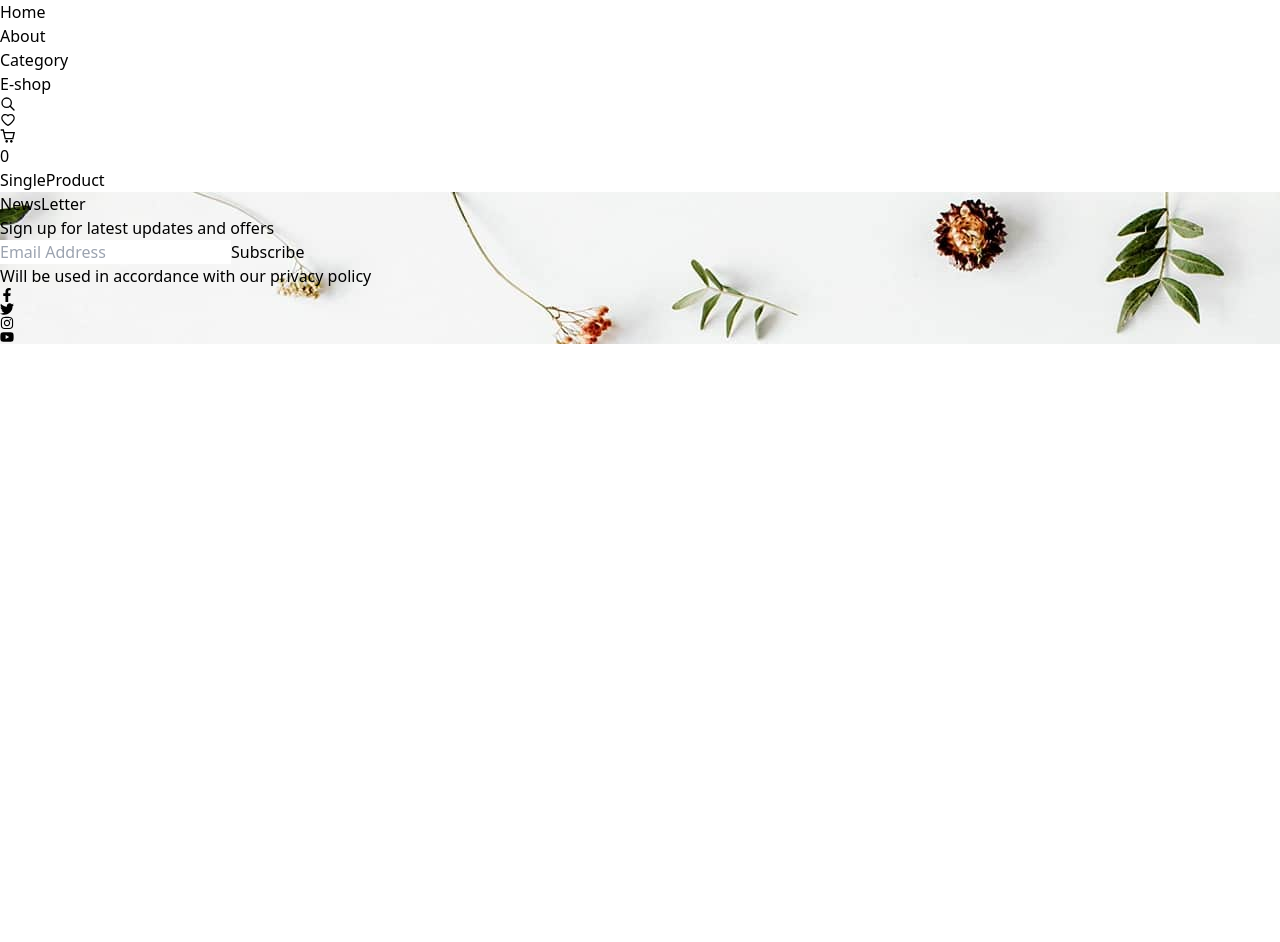
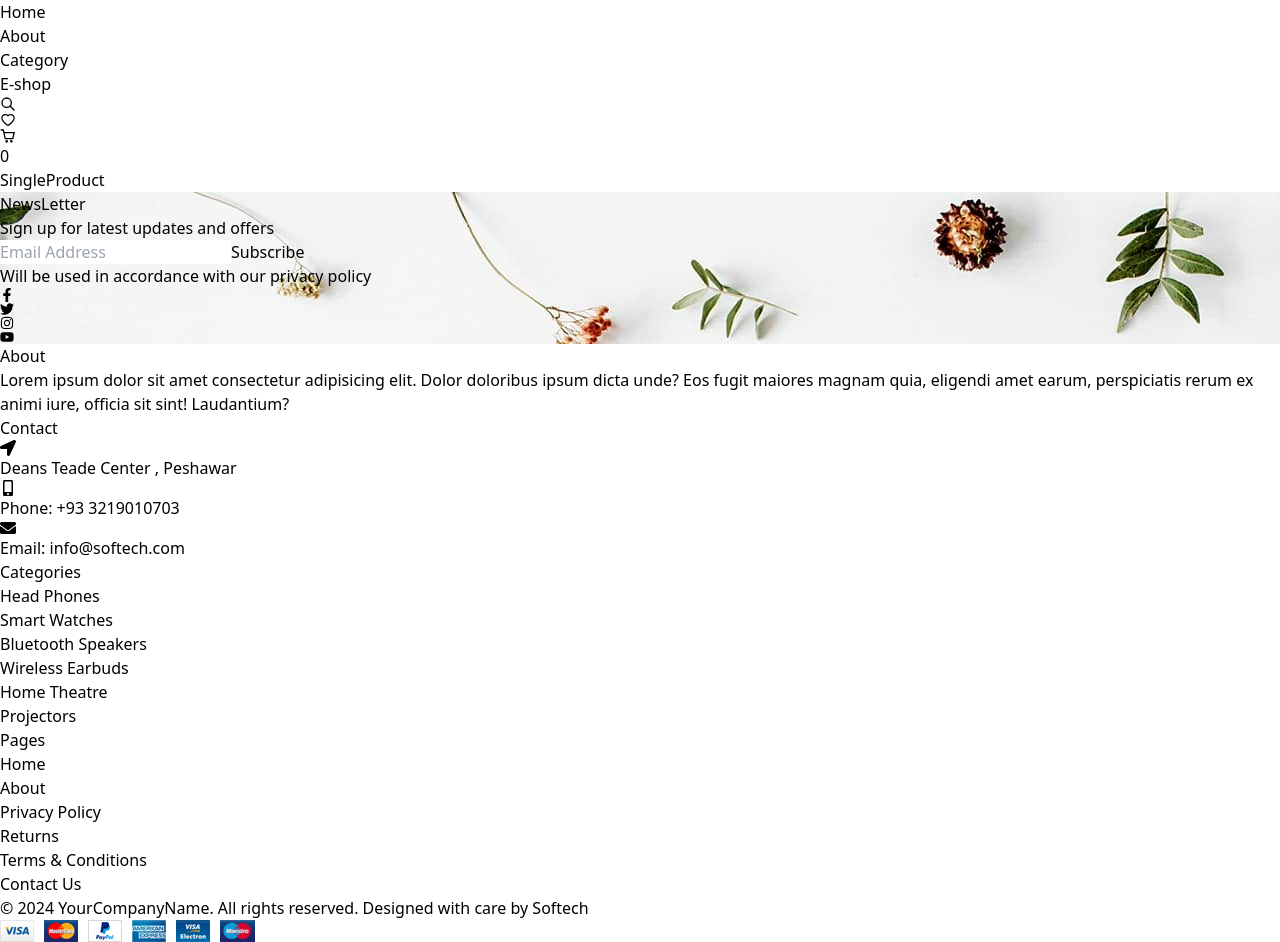
Before and after one commit to Majid-89/E-shop-ReactJS, a React (Vite) app in the folder client/: page /product/1 in a window 1280 px wide. Before the commit the page ends 800 px from the top, so only its background shows below. Built offline with nearby package versions, Linux system fonts and the light colour scheme.

Commit message:
Footer Section Completed

```diff
--- a/client/src/components/Footer/Footer.jsx
+++ b/client/src/components/Footer/Footer.jsx
@@ -1,12 +1,67 @@
 import React from 'react'
 import Newsletter from './Newsletter/Newsletter'
+import { FaLocationArrow, FaMobileAlt, FaEnvelope } from 'react-icons/fa'
+import Payment from "../../assets/payments.png"
 
 const Footer = () => {
     return (
         <div>
             < Newsletter />
 
-        </div>
+            {/* main footer */}
+
+            <footer className='w-full'>
+                <div className="max-w-[1200px] mx-auto grid grid-cols-2 sm:grid-cols-3 md:grid-cols-5 lg:grid-cols-6 gap-10 py-10 px-3 md:px-12">
+                    <div className="col-span-2">
+                        <h2 className='text-[20px] font-medium text-black mb-5'>About</h2>
+                        <p className='text-[rgba(0,0,0,0.5)] text-[14px] '>Lorem ipsum dolor sit amet consectetur adipisicing elit. Dolor doloribus ipsum dicta unde? Eos fugit maiores magnam quia, eligendi amet earum, perspiciatis rerum ex animi iure, officia sit sint! Laudantium?</p>
+                    </div>
+                    <div className="text-[rgba(0,0,0,0.5)] text-[16px]  flex flex-col gap-2 col-span-2">
+                        <h2 className='text-[20px] font-medium text-black mb-3'>Contact</h2>
+                        <div className="flex gap-3  items-center">
+                            <FaLocationArrow className='inline-block' />
+                            <p>Deans Teade Center , Peshawar</p>
+                        </div>
+                        <div className="flex gap-3  items-center">
+                            <FaMobileAlt className='inline-block' />
+                            <p>Phone: +93 3219010703</p>
+                        </div>
+                        <div className="flex gap-3  items-center">
+                            <FaEnvelope className='inline-block' />
+                            <p>Email: info@softech.com</p>
+                        </div>
+                    </div>
+                    <div className="">
+                        <h2 className='text-[20px] font-medium text-black mb-3'>Categories</h2>
+                        <ul className='text-[rgba(0,0,0,0.5)] text-[16px]  flex flex-col gap-2 cursor-pointer'>
+                            <li>Head Phones</li>
+                            <li>Smart Watches</li>
+                            <li>Bluetooth Speakers</li>
+                            <li>Wireless Earbuds</li>
+                            <li>Home Theatre </li>
+                            <li>Projectors</li>
+                        </ul>
+                    </div>
+                    <div className="">
+                        <h2 className='text-[20px] font-medium text-black mb-3'>Pages</h2>
+                        <ul className='text-[rgba(0,0,0,0.5)] text-[16px]  flex flex-col gap-2 cursor-pointer'>
+                            <li>Home</li>
+                            <li>About</li>
+                            <li>Privacy Policy</li>
+                            <li>Returns</li>
+                            <li>Terms & Conditions</li>
+                            <li>Contact Us</li>
+                        </ul>
+                    </div>
+                </div>
+                <div className="border-t-2 border-[rgba(0,0,0,0.1)] py-5 px-3 md:px-12">
+                    <div className="p-5 flex flex-col gap-5 md:flex-row justify-between items-center">
+                        <p className='text-[12px] text-[rgba(0,0,0,0.5)]'>&copy; 2024 YourCompanyName. All rights reserved. Designed with care by Softech</p>
+                        <img src={Payment} alt="" />
+                    </div>
+                </div>
+            </footer >
+        </div >
     )
 }
 
--- a/client/src/components/Footer/Newsletter/Newsletter.jsx
+++ b/client/src/components/Footer/Newsletter/Newsletter.jsx
@@ -6,7 +6,7 @@ const Newsletter = () => {
     return (
         <>
             <div className="bg-center bg-no-repeat bg-cover flex justify-center items-center" style={{ backgroundImage: `url(${NewsletterBg})` }} >
-                <div className="py-10 flex flex-col items-center">
+                <div className="py-24 flex flex-col items-center">
                     <p className='uppercase mb-4 text-[rgba(0,0,0,0.5)]'>NewsLetter</p>
                     <h2 className='mb-5 text-[16px] md:text-[22px] font-[500] uppercase px-[30px] text-center'>Sign up for latest updates and offers</h2>
                     <div className="mb-3 flex justify-center items-center">
--- a/client/src/components/Header/Header.jsx
+++ b/client/src/components/Header/Header.jsx
@@ -25,7 +25,7 @@ const Header = () => {
     return (
         <>
             <div className={`bg-black text-white ${scrolled && 'sticky top-0 z-50 w-full  transition-all duration-300'}`}>
-                <div className="max-w-[1040px] mx-auto flex justify-between items-center p-4 px-7 md:px-10">
+                <div className="max-w-[1200px] mx-auto flex justify-between items-center p-4 px-7 md:px-10">
                     <ul className='hidden md:flex gap-4 cursor-pointer  '>
                         <li className='text-white hover:text-yellow-500 duration-300'>Home</li>
                         <li className='text-white hover:text-yellow-500 duration-300 '>About</li>
```
